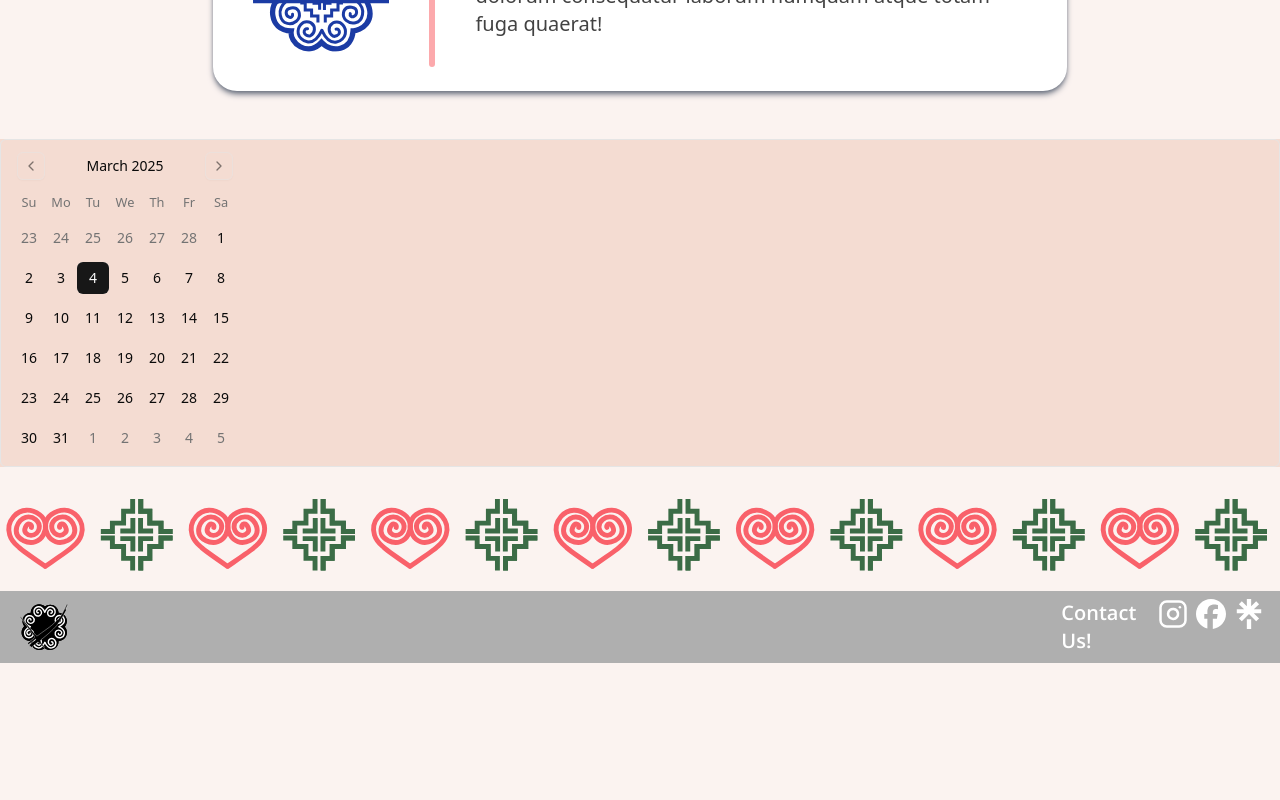
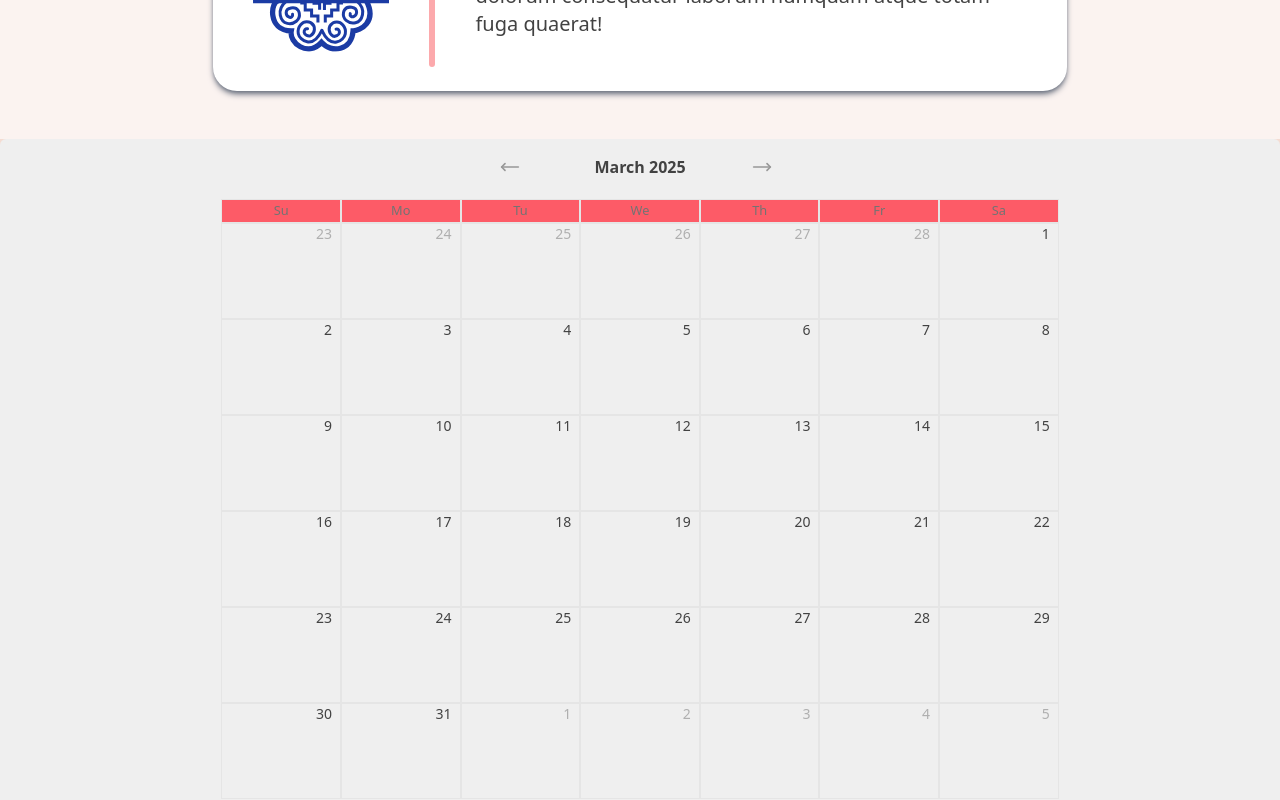
Before and after one commit to acm-ucr/hsa-website, a Next.js app: page /calendar in a window 1280 px wide. Shown: the part 940-1740 px from the top of the page. Before the commit the page ends 1603 px from the top, so only its background shows below. Built offline with nearby package versions, Linux system fonts and the light colour scheme; no server answers; a web font is replaced by a local one.

Commit message:
Gcal API integration

```diff
--- a/package.json
+++ b/package.json
@@ -18,6 +18,7 @@
     "class-variance-authority": "^0.7.1",
     "clsx": "^2.1.1",
     "date-fns": "^3.6.0",
+    "googleapis": "^146.0.0",
     "lucide-react": "^0.417.0",
     "next": "~14.2.10",
     "react": "~18.3.1",
--- a/src/app/globals.css
+++ b/src/app/globals.css
@@ -66,3 +66,9 @@
     @apply bg-background text-foreground;
   }
 }
+
+@layer utilities {
+  .scrollbar-hidden::-webkit-scrollbar {
+    display: none;
+  }
+}
--- a/src/components/ui/calendar.tsx
+++ b/src/components/ui/calendar.tsx
@@ -1,11 +1,11 @@
 "use client";
 
 import * as React from "react";
-import { ChevronLeft, ChevronRight } from "lucide-react";
+import { MoveLeft, MoveRight } from "lucide-react";
 import { DayPicker } from "react-day-picker";
 
 import { cn } from "@/lib/utils";
-import { buttonVariants } from "@/components/ui/button";
+import { buttonVariants } from "./button";
 
 export type GoogleEventProps = {
   start: {
@@ -32,62 +32,113 @@ export type CalendarProps = React.ComponentProps<typeof DayPicker> & {
   setCurrent: (props: EventProps) => void;
 };
 
+interface DayProps {
+  date: Date;
+  displayMonth: Date;
+  events: EventProps[];
+  setCurrent: (props: EventProps) => void;
+}
+
+const Day = ({ date, displayMonth, events, setCurrent }: DayProps) => {
+  const currentMonth = displayMonth.getMonth() === date.getMonth();
+
+  return (
+    <div
+      className={`${currentMonth ? "text-hsa-gray-300" : "text-hsa-gray-200"} scrollbar-hidden h-24 overflow-y-scroll border`}
+    >
+      <p className="sticky px-2 text-right">{date.getDate()}</p>
+
+      {events?.map(({ title, start, end, location, description }, index) => {
+        const startDate = new Date(start as string);
+
+        if (
+          startDate.getDate() === date.getDate() &&
+          startDate.getMonth() === date.getMonth() &&
+          startDate.getFullYear() === date.getFullYear()
+        ) {
+          return (
+            <div
+              className="my-1 cursor-pointer text-ellipsis bg-hsa-blue-100 bg-opacity-75 p-1 text-center text-hsa-tan-100 hover:bg-opacity-100"
+              key={index}
+              onClick={() =>
+                setCurrent({ title, start, end, location, description })
+              }
+            >
+              {startDate.getHours() < 12
+                ? (startDate.getHours() % 12) + "am"
+                : (startDate.getHours() % 12) + "pm"}{" "}
+              {title}
+            </div>
+          );
+        }
+      })}
+    </div>
+  );
+};
+
 function Calendar({
   className,
   classNames,
   showOutsideDays = true,
+  events,
+  setCurrent,
   ...props
 }: CalendarProps) {
   return (
     <DayPicker
       showOutsideDays={showOutsideDays}
-      className={cn("p-3", className)}
+      className={cn("rounded-none border-none bg-hsa-gray-100 p-3", className)}
       classNames={{
         months: "flex flex-col sm:flex-row space-y-4 sm:space-x-4 sm:space-y-0",
-        month: "space-y-4",
-        caption: "flex justify-center pt-1 relative items-center",
-        caption_label: "text-sm font-medium",
+        month: "space-y-4 w-2/3 flex justify-center flex-col mx-auto",
+        caption: "flex justify-center p-1 relative items-center",
+        caption_label: "text-md font-bold text-hsa-gray-300",
         nav: "space-x-1 flex items-center",
-        nav_button: cn(
-          buttonVariants({ variant: "outline" }),
-          "h-7 w-7 bg-transparent p-0 opacity-50 hover:opacity-100",
-        ),
-        nav_button_previous: "absolute left-1",
-        nav_button_next: "absolute right-1",
+        nav_button: "h-7 w-7 bg-transparent p-0 opacity-50 hover:opacity-100",
+        nav_button_previous: "absolute left-1/3",
+        nav_button_next: "absolute right-1/3",
         table: "w-full border-collapse space-y-1",
         head_row: "flex",
         head_cell:
-          "text-muted-foreground rounded-md w-8 font-normal text-[0.8rem]",
-        row: "flex w-full mt-2",
-        cell: cn(
-          "relative p-0 text-center text-sm focus-within:relative focus-within:z-20 [&:has([aria-selected])]:bg-accent [&:has([aria-selected].day-outside)]:bg-accent/50 [&:has([aria-selected].day-range-end)]:rounded-r-md",
-          props.mode === "range"
-            ? "[&:has(>.day-range-end)]:rounded-r-md [&:has(>.day-range-start)]:rounded-l-md first:[&:has([aria-selected])]:rounded-l-md last:[&:has([aria-selected])]:rounded-r-md"
-            : "[&:has([aria-selected])]:rounded-md",
-        ),
+          "text-muted-foreground w-full font-normal text-[0.8rem] border text-[#EFEFEF] bg-hsa-pink-200 bg-opacity-100", //this is so scuffed but for some reason text-hsa-gray-100 doesnt work
+        row: "flex w-full",
+        cell: "w-full text-center text-sm p-0 relative [&:has([aria-selected].day-range-end)]:rounded-r-md [&:has([aria-selected].day-outside)]:bg-accent/50 [&:has([aria-selected])]:bg-accent first:[&:has([aria-selected])]:rounded-l-md last:[&:has([aria-selected])]:rounded-r-md focus-within:relative focus-within:z-20",
         day: cn(
           buttonVariants({ variant: "ghost" }),
-          "h-8 w-8 p-0 font-normal aria-selected:opacity-100",
+          "w-full p-0 font-normal aria-selected:opacity-100 rounded-none border",
         ),
-        day_range_start: "day-range-start",
         day_range_end: "day-range-end",
         day_selected:
-          "bg-primary text-primary-foreground hover:bg-primary hover:text-primary-foreground focus:bg-primary focus:text-primary-foreground",
+          "bg-primary text-primary-foreground hover:bg-primary hover:text-primary-foreground focus:bg-primary focus:text-primary-foreground border-none",
         day_today: "bg-accent text-accent-foreground",
         day_outside:
           "day-outside text-muted-foreground aria-selected:bg-accent/50 aria-selected:text-muted-foreground",
-        day_disabled: "text-muted-foreground opacity-50",
+        day_disabled: "text-hsa-gray-300 opacity-50",
         day_range_middle:
-          "aria-selected:bg-accent aria-selected:text-accent-foreground",
+          "aria-selected:bg-accent aria-selected:text-hsa-gray-300",
         day_hidden: "invisible",
         ...classNames,
       }}
       components={{
         IconLeft: ({ className, ...props }) => (
-          <ChevronLeft className={cn("h-4 w-4", className)} {...props} />
+          <MoveLeft
+            className={cn("h-5 w-5 text-hsa-gray-300", className)}
+            {...props}
+          />
         ),
         IconRight: ({ className, ...props }) => (
-          <ChevronRight className={cn("h-4 w-4", className)} {...props} />
+          <MoveRight
+            className={cn("h-5 w-5 text-hsa-gray-300", className)}
+            {...props}
+          />
+        ),
+        Day: ({ displayMonth, date }) => (
+          <Day
+            date={date}
+            displayMonth={displayMonth}
+            events={events}
+            setCurrent={setCurrent}
+          />
         ),
       }}
       {...props}
```
Also changed, not shown: 1 other file (tests, documents, lock files or other folders).
